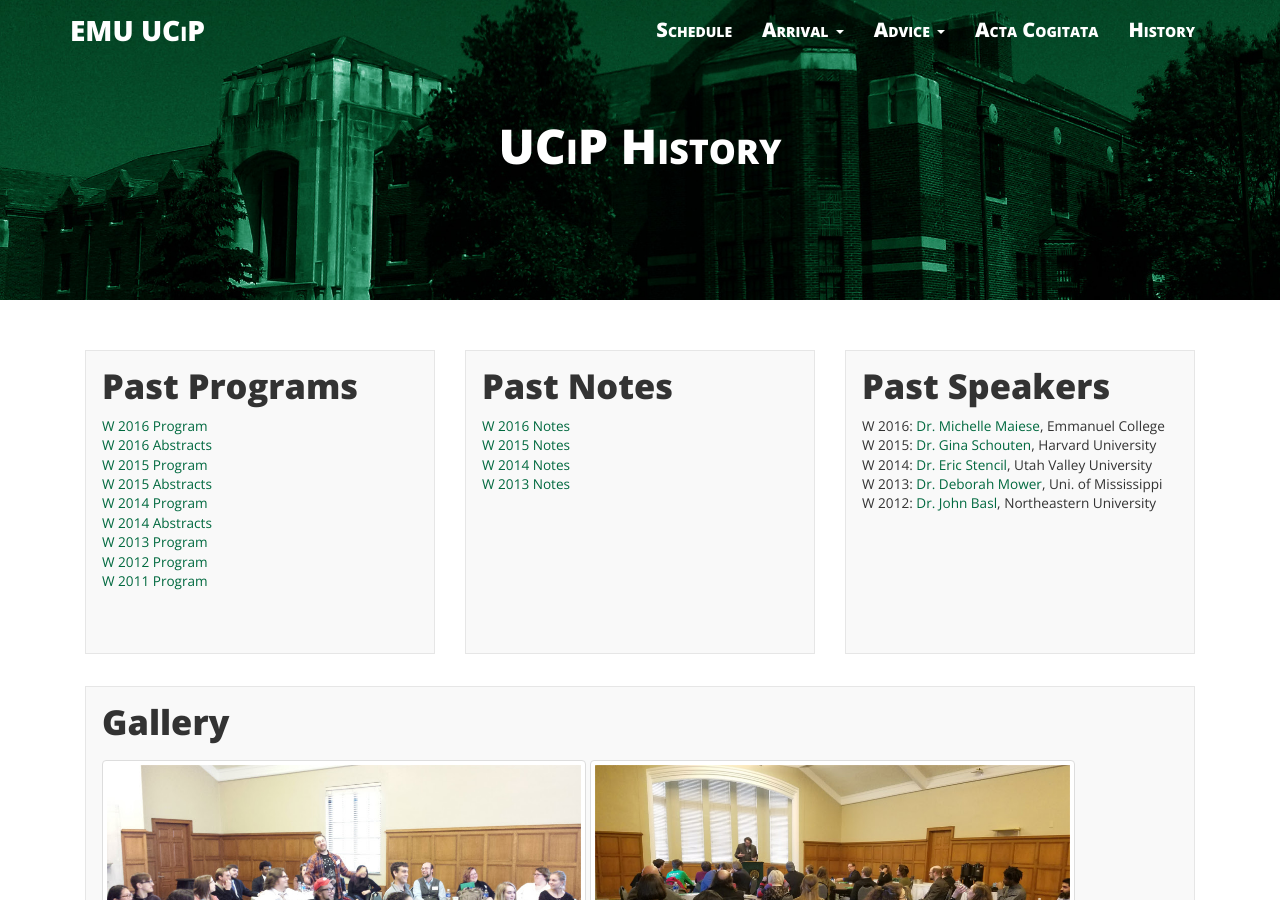
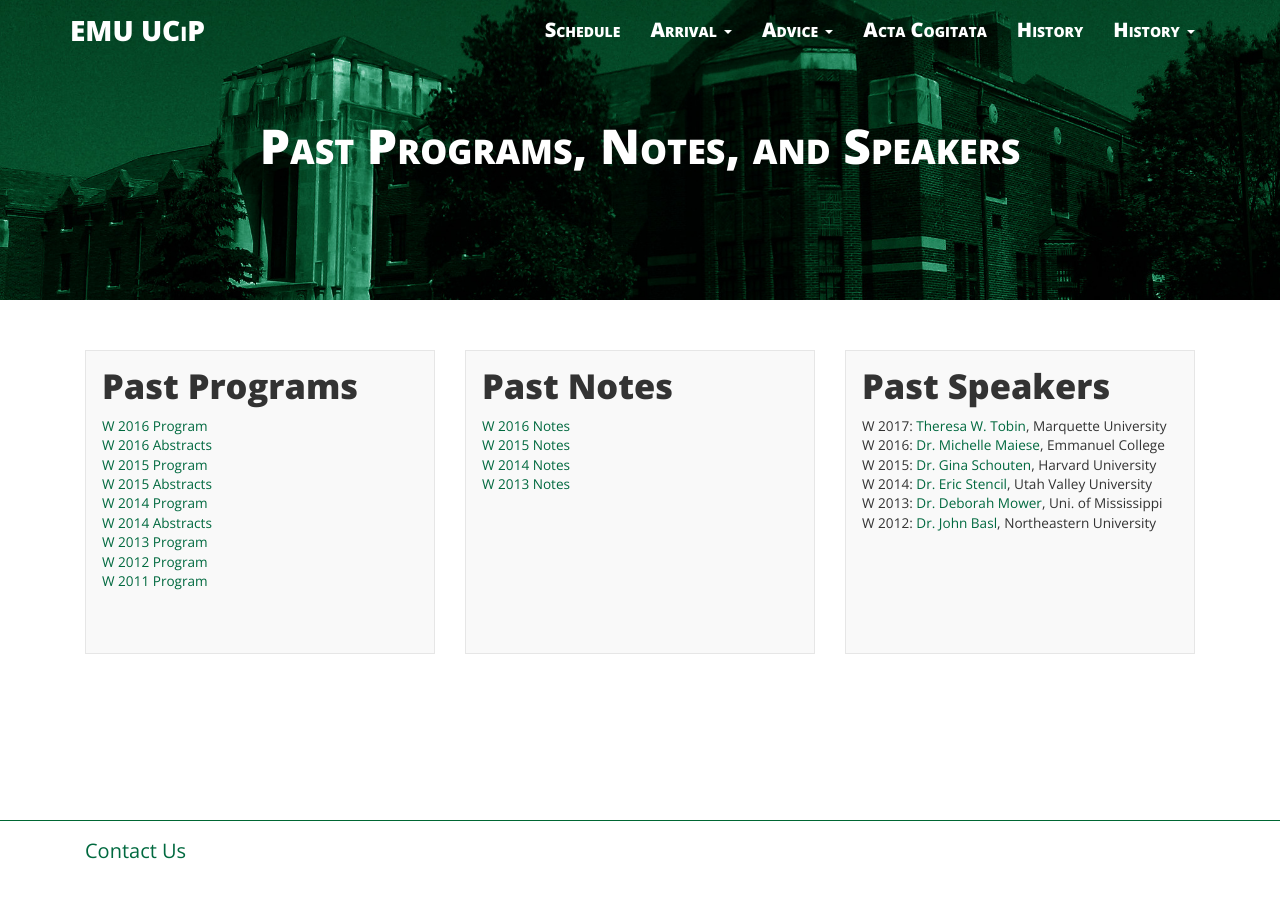
Before and after one commit to ucip/ucip.github.io, a Jekyll site: the page built from history.md, in a window 1280 px wide and 900 px high. Built offline with Jekyll 4.4.1, drawn with Linux system fonts in a browser that asks for light colours; nearby versions of some CDN libraries.

Commit message:
adding gallery as a separate page

```diff
--- a/_includes/header.html
+++ b/_includes/header.html
@@ -31,6 +31,12 @@
           </li>
           <li><a href="{{ site.baseurl }}/journal/">Acta Cogitata</a></li>
           <li><a href="{{ site.baseurl }}/history/">History</a></li>
+          <li class="dropdown"><a href="#" class="dropdown-toggle" data-toggle="dropdown" role="button" aria-haspopup="true" aria-expanded="false">History <span class="caret"></span></a>
+            <ul class="dropdown-menu">
+              <li><a href="{{ site.baseurl }}/history/">Past Programs</a></li>
+              <li><a href="{{ site.baseurl }}/gallery/">Gallery</a></li>
+            </ul>
+          </li>
         </ul>
       </div><!-- /.navbar-collapse -->
     </div><!-- /.container -->
--- a/history.md
+++ b/history.md
@@ -1,6 +1,6 @@
 ---
 layout: page
-title: "UCiP History"
+title: "Past Programs, Notes, and Speakers"
 header-img: "img/header.jpg"
 permalink: /history/
 ---
@@ -37,6 +37,7 @@
     <div class="post-list-box">
       <h3 class="post-list-header">Past Speakers</h3>
       <ul class="post-list">
+        <li class="text-small">W 2017: <a href="http://www.marquette.edu/phil/faculty_tobin.shtml">Theresa W. Tobin</a>, Marquette University</li>
         <li class="text-small">W 2016: <a href="http://www.emmanuel.edu/academics/our-faculty/michelle-maiese.html">Dr. Michelle Maiese</a>, Emmanuel College</li>
         <li class="text-small">W 2015: <a href="http://www.ginaschouten.com/">Dr. Gina Schouten</a>, Harvard University</li>
         <li class="text-small">W 2014: <a href="https://ericstencil.wordpress.com/">Dr. Eric Stencil</a>, Utah Valley University</li>
@@ -45,21 +46,4 @@
       </ul>
     </div>
   </div>
-  <div class="col-sm-12 hidden-print">
-    <div class="gallery-box">
-      <h3 class="post-list-header">Gallery</h3>
-      <img class="img-responsive img-thumbnail" src="{{ site.baseurl }}/img/img_5.jpg">
-      <img class="img-responsive img-thumbnail" src="{{ site.baseurl }}/img/img_12.jpg">
-      <img class="img-responsive img-thumbnail" src="{{ site.baseurl }}/img/img_1.jpg">
-      <img class="img-responsive img-thumbnail" src="{{ site.baseurl }}/img/img_2.jpg">
-      <img class="img-responsive img-thumbnail" src="{{ site.baseurl }}/img/img_3.jpg">
-      <img class="img-responsive img-thumbnail" src="{{ site.baseurl }}/img/img_4.jpg">
-      <img class="img-responsive img-thumbnail" src="{{ site.baseurl }}/img/img_11.jpg">
-      <img class="img-responsive img-thumbnail" src="{{ site.baseurl }}/img/img_6.jpg">
-      <img class="img-responsive img-thumbnail" src="{{ site.baseurl }}/img/img_7.jpg">
-      <img class="img-responsive img-thumbnail" src="{{ site.baseurl }}/img/img_8.jpg">
-      <img class="img-responsive img-thumbnail" src="{{ site.baseurl }}/img/img_9.jpg">
-      <img class="img-responsive img-thumbnail" src="{{ site.baseurl }}/img/img_10.jpg">
-    </div>
-  </div>
 </div>
```
Also changed, not shown: gallery.md (added, +25 -0 lines).
